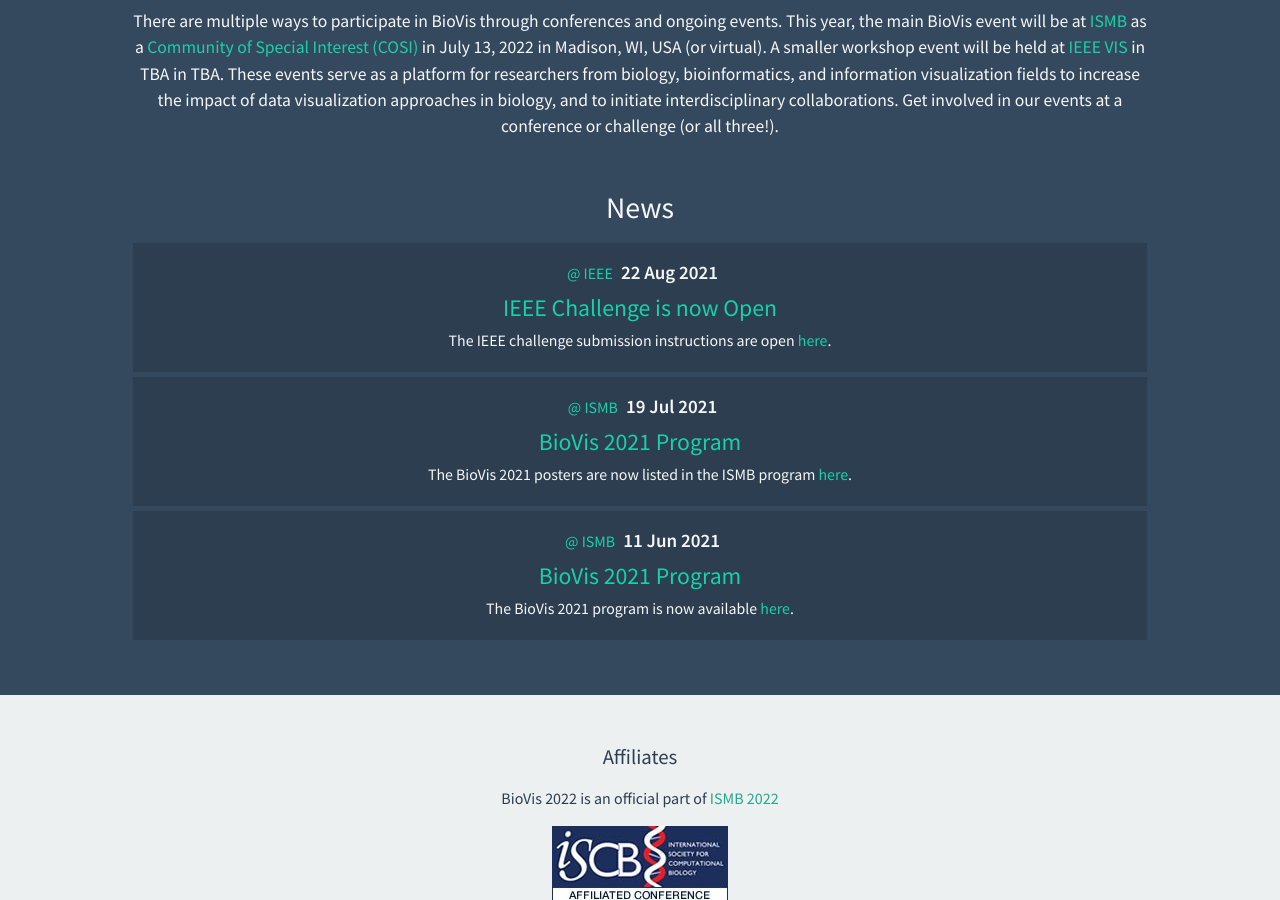
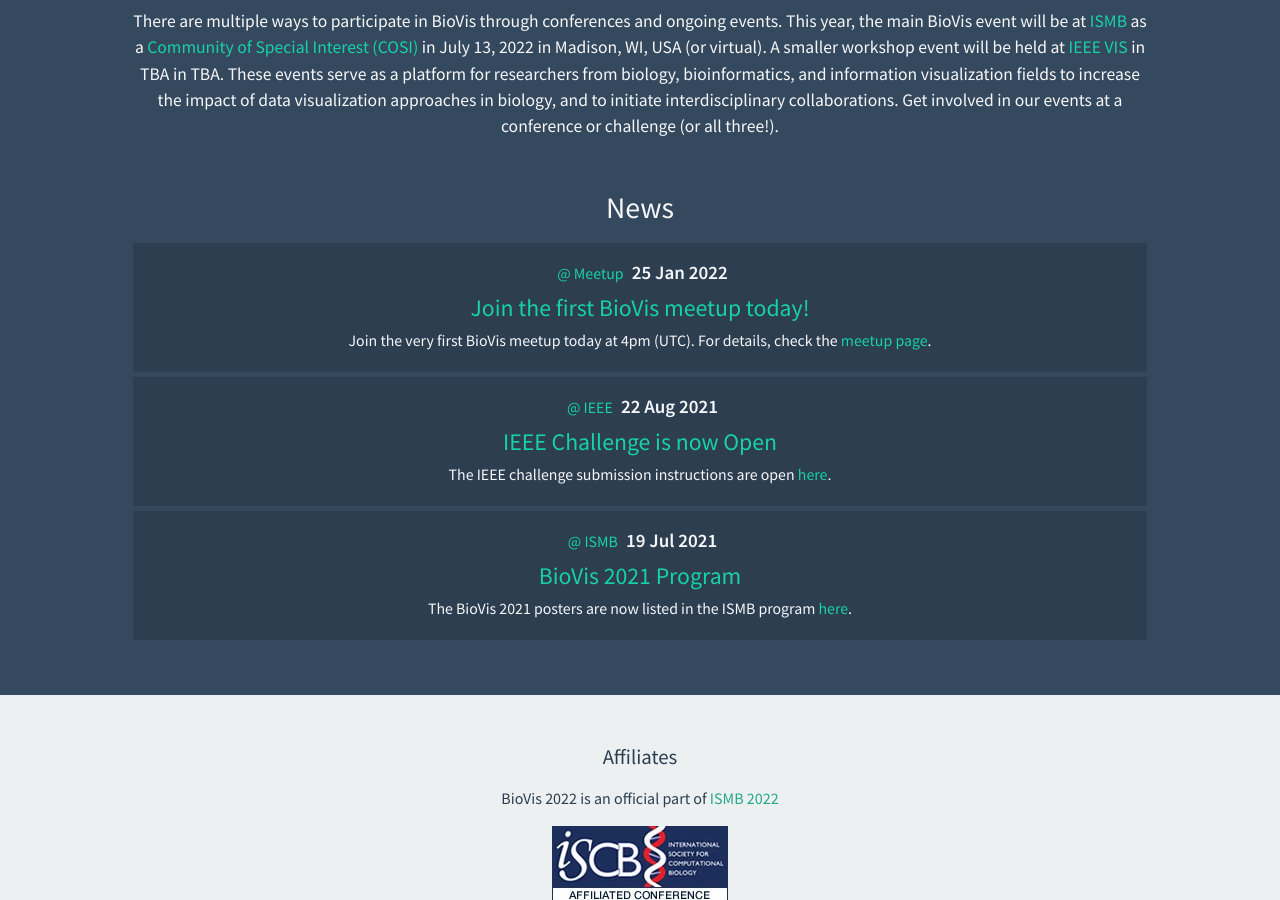
Before and after one commit to foreveremain/2024, a Jekyll site: the page built from index.html, in a window 1280 px wide and 900 px high, scrolled down 919 px. Built offline with Jekyll 4.4.1, drawn with Linux system fonts in a browser that asks for light colours.

Commit message:
add a post advertising the meetup

```diff
--- a/_layouts/post.html
+++ b/_layouts/post.html
@@ -6,7 +6,7 @@
     <li class="active">You are here: &nbsp;</li>
     <li><a href="{{ site.baseurl }}/" class="pathway">Home</a><span class="chevron">&rsaquo;</span></li>
     {% if page.back_title %}
-    <li><a href="{{ site.baseurl }}/{{page.back_url}}" class="pathway">{{page.back_title}}</a><span class="chevron">&rsaquo;</span></li>
+    <li><a href="{{ site.baseurl }}{{page.back_url}}" class="pathway">{{page.back_title}}</a><span class="chevron">&rsaquo;</span></li>
     {% endif %}
     <li class="active"><span>{{ page.title }}</span></li>
 </ul>
--- /dev/null
+++ b/_posts/2022-01-25-first-meetup.md
@@ -0,0 +1,13 @@
+---
+layout: post
+title: Join the first BioVis meetup today!
+date: 2022-01-25
+event: meetup
+categories: meetup
+back_title: BioVis Meetup
+back_url: /meetup
+author: Kari Lavikka
+---
+
+Join the very first BioVis meetup today at 4pm (UTC). For details, check the
+[meetup page]({{site.baseurl}}/meetup/).
--- a/index.html
+++ b/index.html
@@ -79,6 +79,8 @@
                 <a href="{{site.baseurl}}/ieeevis">@ IEEE</a>
                 {% elsif category == "dream" %}
                 <a href="{{site.baseurl}}/dataContest_dream">@ DREAM</a>
+                {% elsif category == "meetup" %}
+                <a href="{{site.baseurl}}/meetup">@ Meetup</a>
                 {% endif %}
             </span>
 
```
